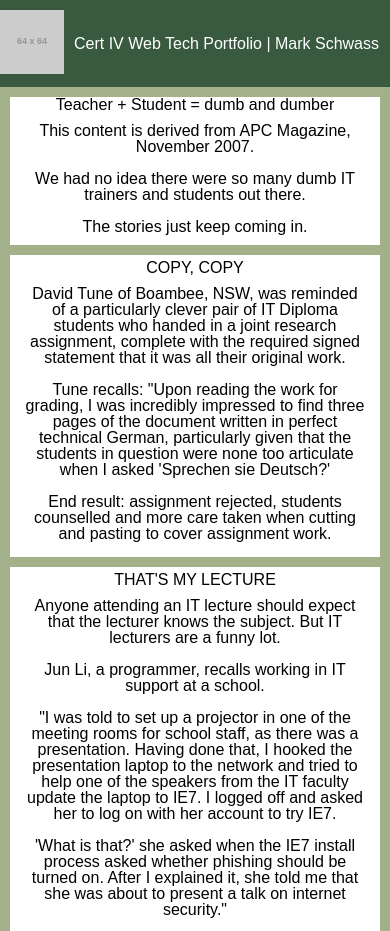
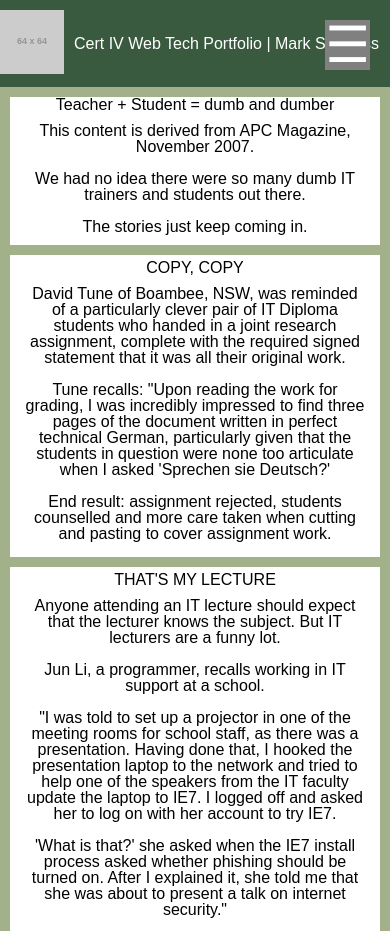
Before and after one commit to MarkwSch/C4Prog-WT-23S2-Portfolio-mws, a website: page phase-2/index.html in a window 390 px wide. Shown: the top 931 px of the page. Drawn offline with Linux system fonts and the light colour scheme; placeholder pictures from the web are drawn by us.

Commit message:
fix: correction phase 2

```diff
--- a/assets/css/style.css
+++ b/assets/css/style.css
@@ -86,6 +86,19 @@ nav {
 
   }
 
+.hamburger-menu {
+	display: none;
+	position: absolute;
+	height: 50px;
+	top: 0px;
+	right: 0px;
+	margin: 20px;
+	font-size: 50px;
+	color: white;
+	background-color: grey;
+
+}
+
 footer {
 	background-color: #3a5a40;
 	color: #fff;
@@ -151,6 +164,10 @@ footer {
 	/* Hides the navigation and asides in the mobile view */
 	nav, aside {
 		display: none;
+	}
+
+	.hamburger-menu {
+		display: block;
 	}
 	main {
 		width: 100%;
--- a/phase-2/index.html
+++ b/phase-2/index.html
@@ -16,6 +16,7 @@
       </figure>
       <h1>Cert IV Web Tech Portfolio | Mark Schwass</h1>
     </header>
+    <label class="hamburger-menu">&#9776;</label>
     <nav>
       <ul>
         <li><a href=".">Home</a></li>
```
